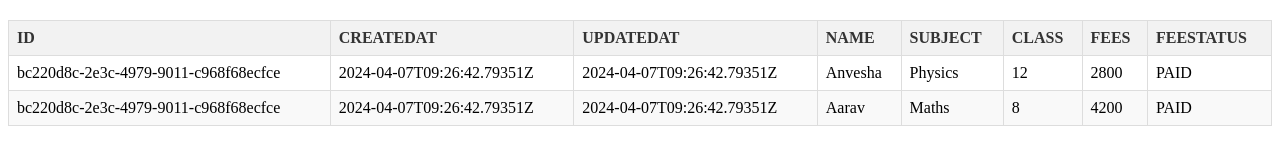
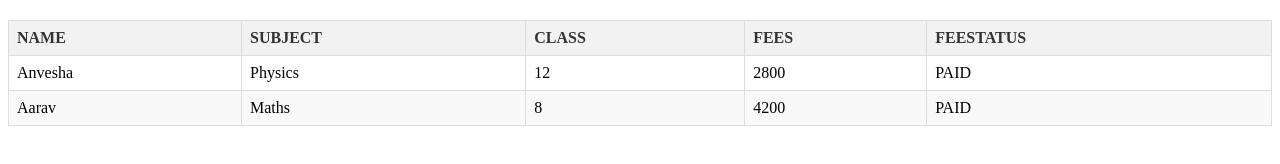
Before and after one commit to Vansh0123/tutor_centre, a website: page static/index.html in a window 1280 px wide. Drawn offline with Linux system fonts and the light colour scheme.

Commit message:
init static directory with npm init

```diff
--- a/static/index.html
+++ b/static/index.html
@@ -9,70 +9,7 @@
 
 <div id="table-container"></div>
 
-<script>
-    const jsonData = [
-    {
-      "ID": "bc220d8c-2e3c-4979-9011-c968f68ecfce",
-      "CreatedAt": "2024-04-07T09:26:42.79351Z",
-      "UpdatedAt": "2024-04-07T09:26:42.79351Z",
-      "Name": "Anvesha",
-      "Subject": "Physics",
-      "Class": "12",
-      "Fees": 2800,
-      "FeeStatus": "PAID"
-    },
-    {
-      "ID": "bc220d8c-2e3c-4979-9011-c968f68ecfce",
-      "CreatedAt": "2024-04-07T09:26:42.79351Z",
-      "UpdatedAt": "2024-04-07T09:26:42.79351Z",
-      "Name": "Aarav",
-      "Subject": "Maths",
-      "Class": "8",
-      "Fees": 4200,
-      "FeeStatus": "PAID"
-    }
-  ];
-
-    function createTableFromJson(jsonData) {
-        const table = document.createElement('table');
-        const thead = document.createElement('thead');
-        const tbody = document.createElement('tbody');
-
-        // Create the header row
-        const headerRow = document.createElement('tr');
-        Object.keys(jsonData[0]).forEach(key => {
-            // if (key!="ID" && key!="Fees"){
-            // console.log(key)}
-            const headerCell = document.createElement('th');
-            headerCell.textContent = key.toUpperCase();
-            headerRow.appendChild(headerCell);
-        });
-        thead.appendChild(headerRow);
-
-        // Fill the table body with data rows
-        jsonData.forEach(item => {
-            // Object.keys(item).forEach(k=>{
-            //     console.log(item[k])
-            // })
-            const row = document.createElement('tr');
-            Object.values(item).forEach(value => {
-                const cell = document.createElement('td');
-                cell.textContent = value;
-                row.appendChild(cell);
-            });
-            tbody.appendChild(row);
-        });
-
-        // Append the header and body to the table
-        table.appendChild(thead);
-        table.appendChild(tbody);
-
-        // Append the table to the container
-        document.getElementById('table-container').appendChild(table);
-    }
-
-    createTableFromJson(jsonData);
-    </script>
+<script src="index.js"></script>
 
 </body>
 </html>
--- /dev/null
+++ b/static/index.js
@@ -0,0 +1,65 @@
+const jsonData = [
+  {
+    ID: "bc220d8c-2e3c-4979-9011-c968f68ecfce",
+    CreatedAt: "2024-04-07T09:26:42.79351Z",
+    UpdatedAt: "2024-04-07T09:26:42.79351Z",
+    Name: "Anvesha",
+    Subject: "Physics",
+    Class: "12",
+    Fees: 2800,
+    FeeStatus: "PAID",
+  },
+  {
+    ID: "bc220d8c-2e3c-4979-9011-c968f68ecfce",
+    CreatedAt: "2024-04-07T09:26:42.79351Z",
+    UpdatedAt: "2024-04-07T09:26:42.79351Z",
+    Name: "Aarav",
+    Subject: "Maths",
+    Class: "8",
+    Fees: 4200,
+    FeeStatus: "PAID",
+  },
+];
+
+
+
+function createTableFromJson(jsonData) {
+  const table = document.createElement("table");
+  const thead = document.createElement("thead");
+  const tbody = document.createElement("tbody");
+
+  // Create the header row
+  const headerRow = document.createElement("tr");
+  Object.keys(jsonData[0]).forEach((key) => {
+    if (key != "ID" && key != "CreatedAt" && key != "UpdatedAt") {
+      const headerCell = document.createElement("th");
+      headerCell.textContent = key.toUpperCase();
+      headerRow.appendChild(headerCell);
+    }
+  });
+  thead.appendChild(headerRow);
+
+  // Fill the table body with data rows
+  jsonData.forEach((item) => {
+    const row = document.createElement("tr");
+    Object.keys(item).forEach((k) => {
+      if (k != "ID" && k != "CreatedAt" && k != "UpdatedAt") {
+        const cell = document.createElement("td");
+        cell.textContent = item[k];
+        row.appendChild(cell);
+      }
+    });
+
+    tbody.appendChild(row);
+  });
+
+  // Append the header and body to the table
+  table.appendChild(thead);
+  table.appendChild(tbody);
+
+
+  // Append the table to the container
+  document.getElementById("table-container").appendChild(table);
+}
+
+createTableFromJson(jsonData);
```
Also changed, not shown: static/package.json (added, +11 -0 lines).
